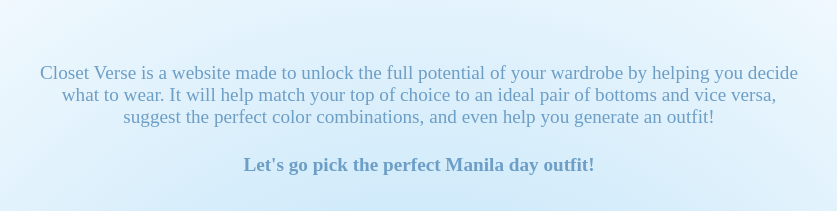
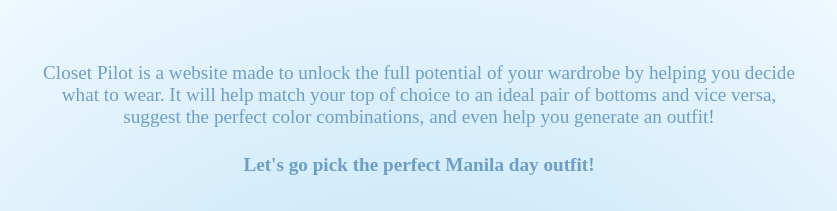
Before and after one commit to zyzyzy29/WDProjSodiumAbalosMalang, a plain HTML site: page index.html in a window 1280 px wide. Shown: the part 226-437 px from the top of the page, 221-1058 px from the left. Drawn offline with Linux system fonts and the light colour scheme; a web font is replaced by a local one.

Commit message:
final edits :')

```diff
--- a/index.html
+++ b/index.html
@@ -70,7 +70,7 @@
         <div id="hero">
             <h1>Welcome to Closet Pilot!</h1><br>
             <p>
-                Closet Verse is a website made to unlock the full potential of your wardrobe by
+                Closet Pilot is a website made to unlock the full potential of your wardrobe by
                 helping you decide what to wear. It will help match your top of choice to an ideal
                 pair of bottoms and vice versa, suggest the perfect color combinations, and even
                 help you generate an outfit!
```
Also changed, not shown: 1 other file.
